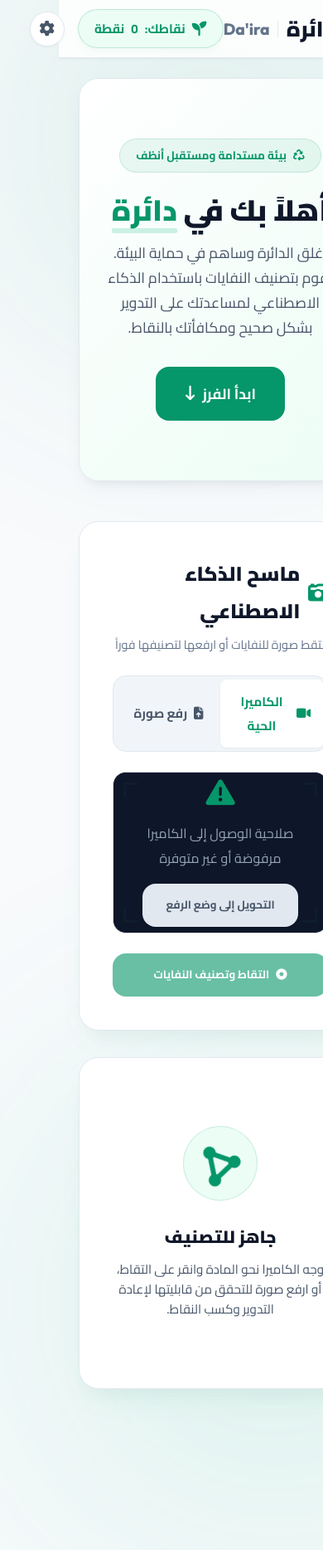
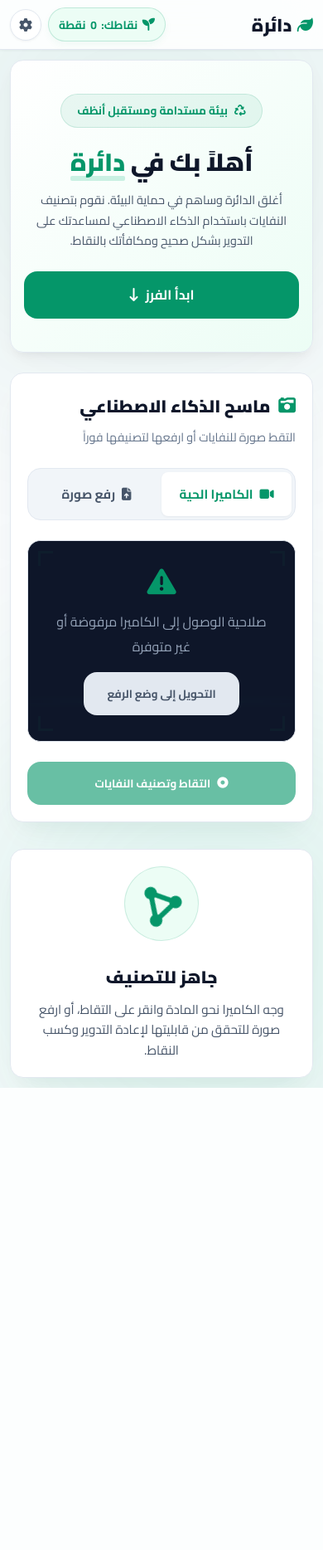
Before and after one commit to Im7Mustafa/daeera-project, a Flask app: page / in a window 390 px wide; the page is wider, and only the part inside the window is pictured. Shown: that part at 83% size. After the commit the page ends 1311 px from the top of that part, so only its background shows below. Run offline with Flask 3, Linux system fonts and the light colour scheme.

Commit message:
Enhance mobile responsiveness and optimize navbar styles

```diff
--- a/static/css/style.css
+++ b/static/css/style.css
@@ -40,12 +40,16 @@
     padding: 0;
 }
 
+html, body {
+    width: 100%;
+    overflow-x: hidden;
+}
+
 body {
     background-color: var(--bg-base);
     color: var(--text-primary);
     font-family: var(--font-body);
     min-height: 100vh;
-    overflow-x: hidden;
     position: relative;
     padding-top: 70px; /* Space for fixed navbar */
 }
@@ -82,6 +86,8 @@ body {
     top: 0;
     left: 0;
     right: 0;
+    width: 100%;
+    box-sizing: border-box;
     height: 70px;
     background: rgba(255, 255, 255, 0.85);
     backdrop-filter: blur(20px);
@@ -899,8 +905,8 @@ html[data-theme="dark"] .camera-status-overlay {
     background: var(--bg-surface);
     color: var(--text-secondary);
     border: 1px solid var(--border-color);
-    width: 42px;
-    height: 42px;
+    width: 44px;
+    height: 44px;
     border-radius: 50%;
     cursor: pointer;
     display: flex;
@@ -1115,3 +1121,154 @@ html[dir="ltr"] .btn-close {
     left: 10px;
     right: auto;
 }
+
+/* Mobile Navbar Optimization */
+@media (max-width: 768px) {
+    .navbar {
+        height: 60px;
+    }
+
+    body {
+        padding-top: 60px;
+    }
+
+    .nav-container {
+        padding: 0 0.75rem;
+    }
+
+    .navbar .logo-container {
+        gap: 0.4rem;
+    }
+
+    .logo-icon {
+        font-size: 1.2rem;
+    }
+
+    .logo-text {
+        font-size: 1.3rem;
+    }
+
+    .logo-divider,
+    .logo-subtitle {
+        display: none !important;
+    }
+
+    .nav-actions {
+        gap: 0.5rem;
+    }
+
+    .points-badge {
+        padding: 0.35rem 0.65rem;
+        font-size: 0.8rem;
+        gap: 0.3rem;
+    }
+
+    .points-icon {
+        font-size: 0.95rem;
+    }
+
+    .settings-btn {
+        width: 38px;
+        height: 38px;
+        font-size: 1rem;
+    }
+
+    .settings-dropdown {
+        width: 230px;
+        padding: 0.85rem;
+        top: calc(100% + 5px);
+    }
+
+    .dropdown-header {
+        font-size: 0.95rem;
+        padding-bottom: 0.4rem;
+    }
+
+    .lang-item {
+        padding: 0.55rem 0.8rem;
+        font-size: 0.85rem;
+    }
+}
+
+/* Smartphone Mobile Responsiveness Optimization */
+@media (max-width: 576px) {
+    .app-container {
+        padding: 0.75rem;
+    }
+    .logo-subtitle, .logo-divider {
+        display: none !important;
+    }
+    .logo-text {
+        font-size: 1.35rem;
+    }
+    .points-badge {
+        padding: 0.4rem 0.75rem;
+        font-size: 0.85rem;
+        gap: 0.35rem;
+    }
+    .nav-container {
+        padding: 0 0.75rem;
+    }
+    .settings-dropdown {
+        width: 240px;
+        padding: 1rem;
+    }
+    .lang-item {
+        padding: 0.75rem 0.95rem; /* Larger touch targets for lists on mobile screens */
+    }
+    .hero-section {
+        padding: 2.5rem 1rem;
+        margin-bottom: 1.5rem;
+        border-radius: var(--border-radius-md);
+    }
+    .hero-title {
+        font-size: 1.85rem;
+    }
+    .hero-subtitle {
+        font-size: 0.9rem;
+        margin-bottom: 1.5rem;
+    }
+    .btn-lg {
+        padding: 0.85rem 1.6rem;
+        font-size: 1rem;
+        width: 100%; /* Full width block button on mobile */
+    }
+    .card {
+        padding: 1.25rem;
+        border-radius: var(--border-radius-md);
+    }
+    .card-header h2 {
+        font-size: 1.3rem;
+    }
+    .results-card {
+        min-height: auto;
+    }
+    .video-preview, .preview-frame img, .drop-zone-frame {
+        aspect-ratio: 4 / 3;
+    }
+    .drop-icon {
+        font-size: 2.2rem;
+        margin-bottom: 0.5rem;
+    }
+    .drop-title {
+        font-size: 0.95rem;
+    }
+    .drop-subtitle {
+        font-size: 0.75rem;
+    }
+    .drop-divider {
+        margin: 0.5rem 0;
+        width: 80%;
+    }
+    .result-title {
+        font-size: 1.45rem;
+    }
+    .info-block {
+        padding: 1rem;
+        margin-bottom: 1rem;
+    }
+    .sensor-simulation-alert {
+        padding: 0.85rem;
+        font-size: 0.85rem;
+    }
+}
```
